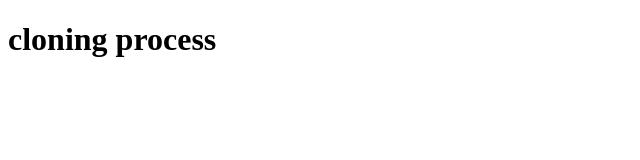
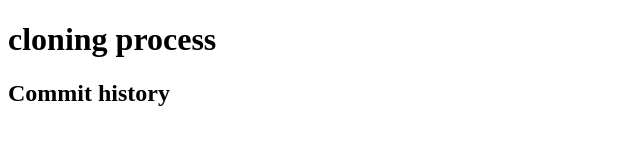
Before and after one commit to Bhagavathulasrividya/cloning-process-78r, a plain HTML site: page index.html in a window 1280 px wide. Shown: the whole page, without its empty margins (0-640 px from the left). Drawn offline with Linux system fonts and the light colour scheme.

Commit message:
version-2

```diff
--- a/index.html
+++ b/index.html
@@ -7,5 +7,6 @@
 </head>
 <body>
     <h1>cloning process</h1>
+    <h2>Commit history</h2>
 </body>
 </html>
```
